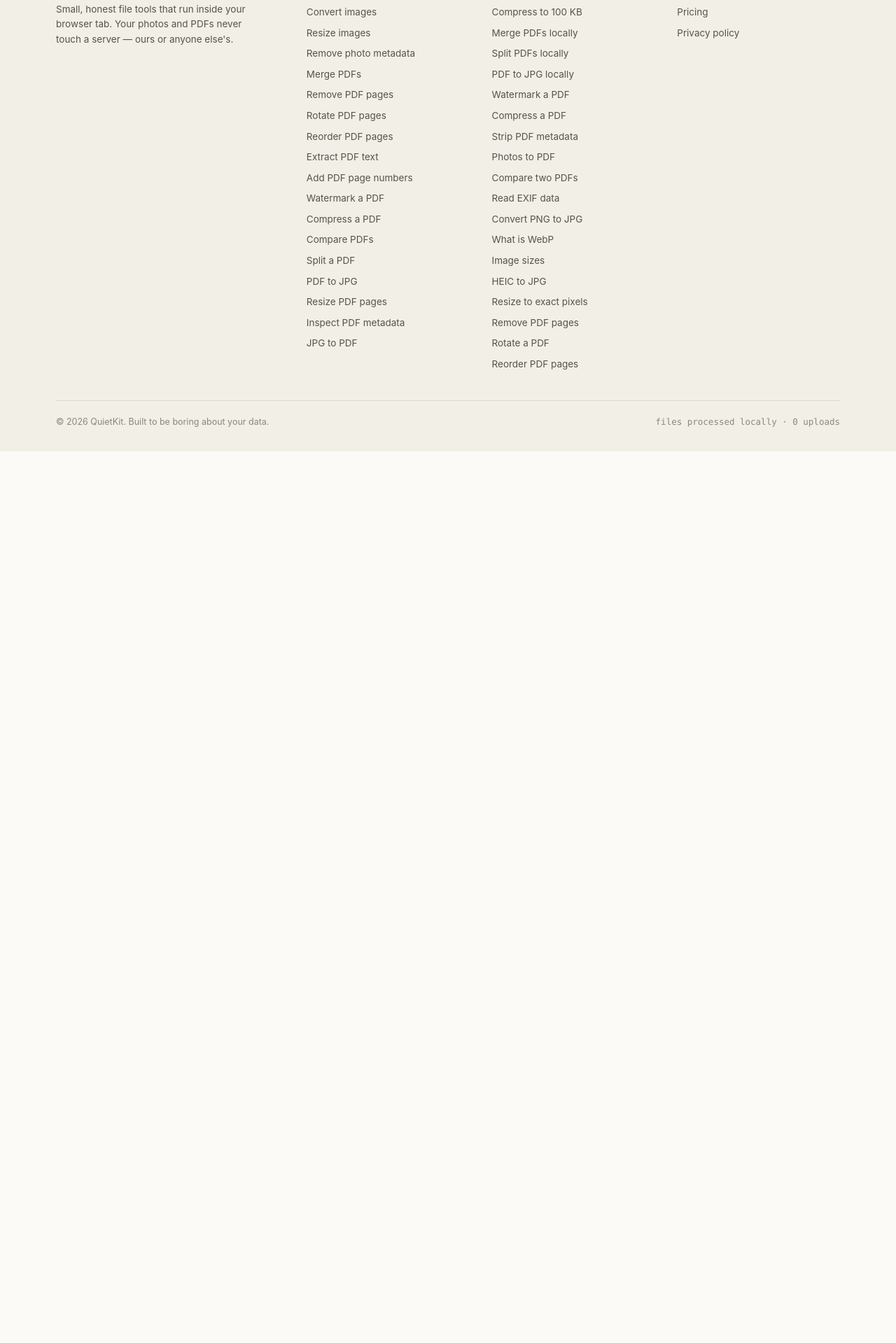
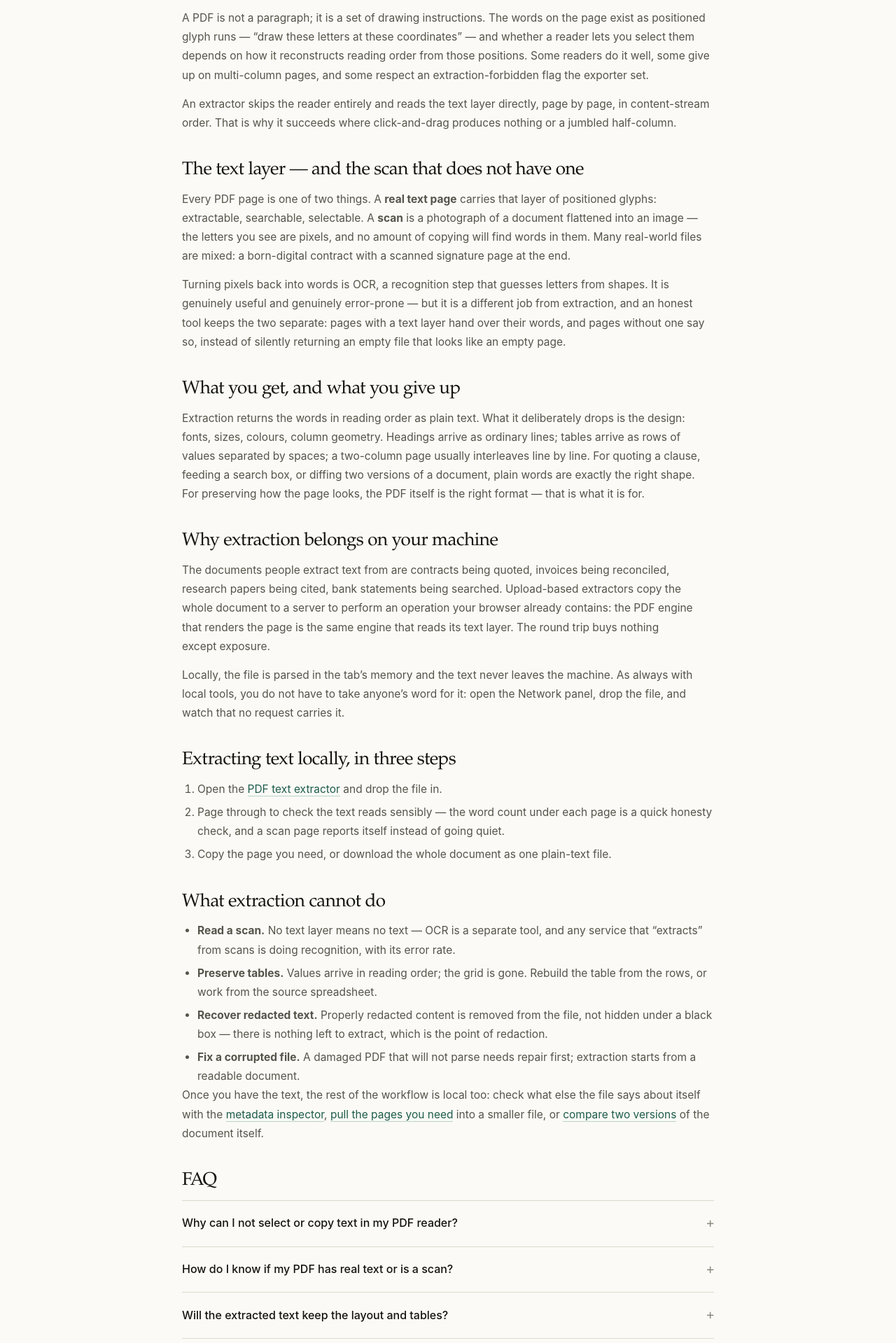
Before and after one commit to FaZheng820169/quietkit, a React (Vite) app: page /guides/extract-text-from-pdf-without-upload in a window 1280 px wide. Shown: the part 581-2500 px from the top of the page at 70% size. Before the commit the page ends 1226 px from the top, so only its background shows below. Built offline with nearby package versions, Linux system fonts and the light colour scheme.

Commit message:
Add guide: extract text from a PDF without uploading it

```diff
--- a/src/App.tsx
+++ b/src/App.tsx
@@ -44,6 +44,7 @@ import { ResizeImageGuide } from './pages/guides/ResizeImageGuide'
 import { RemovePdfPagesGuide } from './pages/guides/RemovePdfPagesGuide'
 import { RotatePdfGuide } from './pages/guides/RotatePdfGuide'
 import { ReorderPdfGuide } from './pages/guides/ReorderPdfGuide'
+import { ExtractPdfTextGuide } from './pages/guides/ExtractPdfTextGuide'
 
 export default function App() {
   return (
@@ -90,6 +91,7 @@ export default function App() {
           <Route path="/guides/remove-pdf-pages-without-upload" element={<RemovePdfPagesGuide />} />
           <Route path="/guides/rotate-pdf-without-upload" element={<RotatePdfGuide />} />
           <Route path="/guides/reorder-pdf-pages-without-upload" element={<ReorderPdfGuide />} />
+          <Route path="/guides/extract-text-from-pdf-without-upload" element={<ExtractPdfTextGuide />} />
           <Route path="/pricing" element={<Pricing />} />
           <Route path="/privacy" element={<Privacy />} />
           <Route path="/about" element={<About />} />
--- a/src/components/Footer.tsx
+++ b/src/components/Footer.tsx
@@ -139,6 +139,9 @@ export function Footer() {
               <li>
                 <Link to="/guides/reorder-pdf-pages-without-upload">Reorder PDF pages</Link>
               </li>
+              <li>
+                <Link to="/guides/extract-text-from-pdf-without-upload">Extract PDF text</Link>
+              </li>
             </ul>
           </div>
 
--- a/src/content/routes.json
+++ b/src/content/routes.json
@@ -199,6 +199,11 @@
     "description": "Why page order goes wrong, why a written order beats dragging thumbnails, what survives a rebuild, and how to rearrange a PDF locally.",
     "priority": "0.8"
   },
+  "/guides/extract-text-from-pdf-without-upload": {
+    "title": "Extract text from a PDF without uploading it",
+    "description": "What the PDF text layer is, why scans have no text to extract, what plain text keeps and drops, and how to copy text out of a PDF locally.",
+    "priority": "0.8"
+  },
   "/pricing": {
     "title": "Pricing — free tools, one planned pro tier",
     "description": "QuietKit tools are free with no limits and no account. A one-time pro tier for saved presets and batch folders across many tools is in development.",
--- a/src/pages/Home.tsx
+++ b/src/pages/Home.tsx
@@ -348,6 +348,11 @@ export function Home() {
                 title: 'Reorder pages by typing',
                 body: 'Why a written order beats dragging thumbnails, and what survives a rebuilt document.',
               },
+              {
+                to: '/guides/extract-text-from-pdf-without-upload',
+                title: 'Copy text out of a PDF',
+                body: 'What the text layer is, why scans stay silent, and what plain text keeps.',
+              },
             ].map((article) => (
               <Link key={article.to} to={article.to} className="tool-card">
                 <h3 style={{ fontSize: 19 }}>{article.title}</h3>
--- a/src/pages/PdfText.tsx
+++ b/src/pages/PdfText.tsx
@@ -317,6 +317,11 @@ export function PdfText() {
                   <CheckIcon size={15} /> Reorder PDF pages
                 </Link>
               </li>
+              <li>
+                <Link to="/guides/extract-text-from-pdf-without-upload" className="row" style={{ gap: 8 }}>
+                  <CheckIcon size={15} /> Guide: the text layer, explained
+                </Link>
+              </li>
             </ul>
           </div>
         </aside>
--- /dev/null
+++ b/src/pages/guides/ExtractPdfTextGuide.tsx
@@ -0,0 +1,149 @@
+import { Link } from 'react-router-dom'
+import { Article } from '../../components/Article'
+import { faqJsonLd, routeMeta, useSeo } from '../../lib/seo'
+
+const faqs = [
+  {
+    q: 'Why can I not select or copy text in my PDF reader?',
+    a: 'Two common causes. The page may be a scan — a photograph of text with no real text underneath — or the file was exported with copy protection flags set. A text extractor reads the PDF’s own text layer directly, bypassing the reader’s selection quirks, but it cannot invent text that a scan never had.',
+  },
+  {
+    q: 'How do I know if my PDF has real text or is a scan?',
+    a: 'Try selecting a word in any viewer. If a highlight appears, the text layer exists. You can also open the file in the extractor: a page with a text layer returns its words; a scan reports that the page contains no text instead of silently handing back nothing.',
+  },
+  {
+    q: 'Will the extracted text keep the layout and tables?',
+    a: 'No — extraction gives you the words in reading order, not the design. Columns usually come out interleaved line by line, and tables arrive as plain rows of values. For reformatting or quoting that is exactly what you want; for preserving layout, keep the PDF.',
+  },
+  {
+    q: 'Can I extract text from a scanned document?',
+    a: 'Not without OCR — optical character recognition that looks at the pixels and guesses the letters. That is a different, heavier job. An honest extractor tells you the page is a scan rather than returning an empty file and letting you assume the PDF was empty.',
+  },
+  {
+    q: 'Is my PDF uploaded to extract its text?',
+    a: 'No. The PDF engine already inside your browser parses the file in the tab’s memory and hands the text back to you. Nothing is transmitted — verifiable in the Network panel, and the page works offline once loaded.',
+  },
+]
+
+export function ExtractPdfTextGuide() {
+  useSeo({
+    ...routeMeta('/guides/extract-text-from-pdf-without-upload'),
+    jsonLd: faqJsonLd(faqs),
+  })
+
+  return (
+    <Article
+      eyebrow="Guide · Documents"
+      title="Extract text from a PDF without uploading it"
+      lede="The quote you need is locked inside a PDF, the reader will not let you select it, and the obvious web tools all want a copy of the document first. The text layer is yours to read — locally."
+      updated="26 October 2026"
+      toolTo="/tools/pdf-text"
+      toolLabel="Extract PDF text in your browser"
+    >
+      <h2>Why “just copy it” often fails</h2>
+      <p>
+        A PDF is not a paragraph; it is a set of drawing instructions. The words on the page exist
+        as positioned glyph runs — “draw these letters at these coordinates” — and whether a reader
+        lets you select them depends on how it reconstructs reading order from those positions.
+        Some readers do it well, some give up on multi-column pages, and some respect an
+        extraction-forbidden flag the exporter set.
+      </p>
+      <p>
+        An extractor skips the reader entirely and reads the text layer directly, page by page, in
+        content-stream order. That is why it succeeds where click-and-drag produces nothing or a
+        jumbled half-column.
+      </p>
+
+      <h2>The text layer — and the scan that does not have one</h2>
+      <p>
+        Every PDF page is one of two things. A <strong>real text page</strong> carries that layer of
+        positioned glyphs: extractable, searchable, selectable. A <strong>scan</strong> is a
+        photograph of a document flattened into an image — the letters you see are pixels, and no
+        amount of copying will find words in them. Many real-world files are mixed: a born-digital
+        contract with a scanned signature page at the end.
+      </p>
+      <p>
+        Turning pixels back into words is OCR, a recognition step that guesses letters from shapes.
+        It is genuinely useful and genuinely error-prone — but it is a different job from
+        extraction, and an honest tool keeps the two separate: pages with a text layer hand over
+        their words, and pages without one say so, instead of silently returning an empty file that
+        looks like an empty page.
+      </p>
+
+      <h2>What you get, and what you give up</h2>
+      <p>
+        Extraction returns the words in reading order as plain text. What it deliberately drops is
+        the design: fonts, sizes, colours, column geometry. Headings arrive as ordinary lines;
+        tables arrive as rows of values separated by spaces; a two-column page usually interleaves
+        line by line. For quoting a clause, feeding a search box, or diffing two versions of a
+        document, plain words are exactly the right shape. For preserving how the page looks, the
+        PDF itself is the right format — that is what it is for.
+      </p>
+
+      <h2>Why extraction belongs on your machine</h2>
+      <p>
+        The documents people extract text from are contracts being quoted, invoices being
+        reconciled, research papers being cited, bank statements being searched. Upload-based
+        extractors copy the whole document to a server to perform an operation your browser already
+        contains: the PDF engine that renders the page is the same engine that reads its text
+        layer. The round trip buys nothing except exposure.
+      </p>
+      <p>
+        Locally, the file is parsed in the tab’s memory and the text never leaves the machine. As
+        always with local tools, you do not have to take anyone’s word for it: open the Network
+        panel, drop the file, and watch that no request carries it.
+      </p>
+
+      <h2>Extracting text locally, in three steps</h2>
+      <ol>
+        <li>
+          Open the <Link to="/tools/pdf-text">PDF text extractor</Link> and drop the file in.
+        </li>
+        <li>
+          Page through to check the text reads sensibly — the word count under each page is a quick
+          honesty check, and a scan page reports itself instead of going quiet.
+        </li>
+        <li>
+          Copy the page you need, or download the whole document as one plain-text file.
+        </li>
+      </ol>
+
+      <h2>What extraction cannot do</h2>
+      <ul>
+        <li>
+          <strong>Read a scan.</strong> No text layer means no text — OCR is a separate tool, and
+          any service that “extracts” from scans is doing recognition, with its error rate.
+        </li>
+        <li>
+          <strong>Preserve tables.</strong> Values arrive in reading order; the grid is gone.
+          Rebuild the table from the rows, or work from the source spreadsheet.
+        </li>
+        <li>
+          <strong>Recover redacted text.</strong> Properly redacted content is removed from the
+          file, not hidden under a black box — there is nothing left to extract, which is the point
+          of redaction.
+        </li>
+        <li>
+          <strong>Fix a corrupted file.</strong> A damaged PDF that will not parse needs repair
+          first; extraction starts from a readable document.
+        </li>
+      </ul>
+      <p>
+        Once you have the text, the rest of the workflow is local too: check what else the file says
+        about itself with the <Link to="/tools/pdf-metadata">metadata inspector</Link>,{' '}
+        <Link to="/tools/pdf-remove-pages">pull the pages you need</Link> into a smaller file, or{' '}
+        <Link to="/tools/pdf-compare">compare two versions</Link> of the document itself.
+      </p>
+
+      <h2>FAQ</h2>
+      <div className="faq">
+        {faqs.map((item) => (
+          <details key={item.q}>
+            <summary>{item.q}</summary>
+            <div className="faq-body">{item.a}</div>
+          </details>
+        ))}
+      </div>
+    </Article>
+  )
+}
--- a/src/pages/guides/Guides.tsx
+++ b/src/pages/guides/Guides.tsx
@@ -136,6 +136,13 @@ const articles = [
       'Why a written order beats dragging thumbnails, and what survives a rebuilt document.',
     tag: 'Documents',
   },
+  {
+    to: '/guides/extract-text-from-pdf-without-upload',
+    title: 'Extract text from a PDF',
+    description:
+      'What the text layer is, why scans stay silent, and what plain text keeps and drops.',
+    tag: 'Documents',
+  },
 ]
 
 export function Guides() {
```
